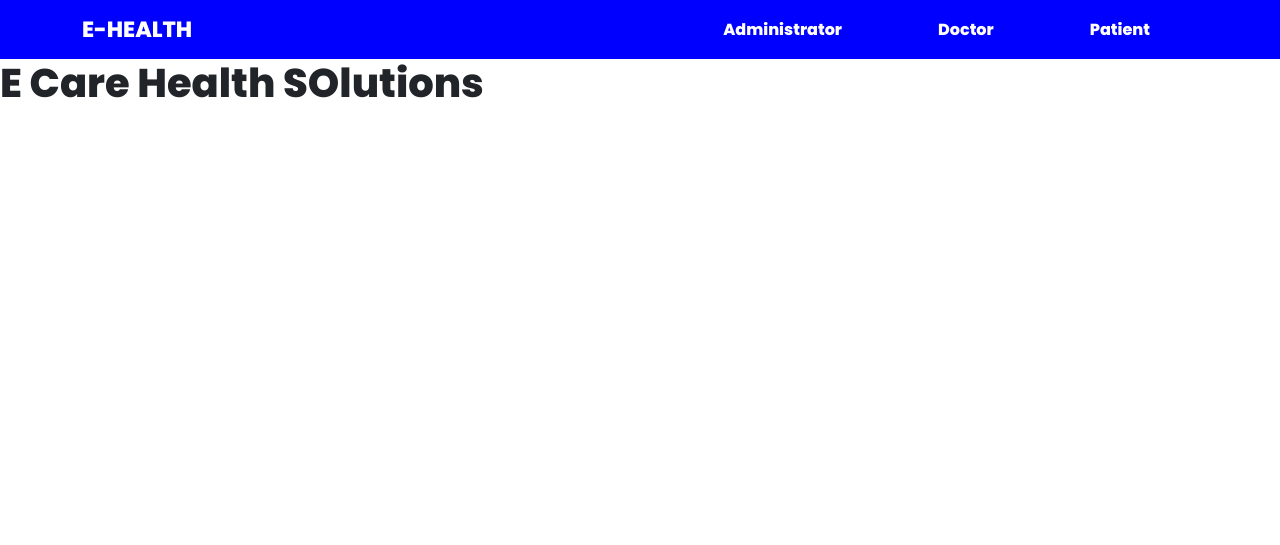
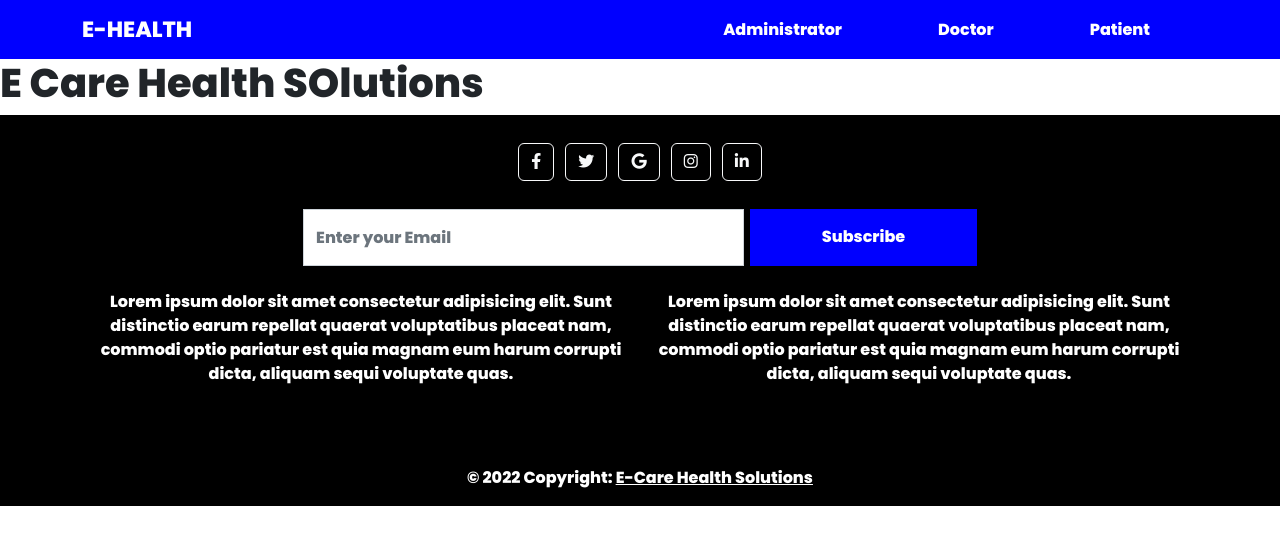
Before and after one commit to FaithKwamboka/E_Health-Solutions, a Django app: page / in a window 1280 px wide. Shown: the top 545 px of the page. Run offline with Django 4.2, Linux system fonts and the light colour scheme; some libraries are stand-ins or nearby versions.

Commit message:
ft:add footer

```diff
--- a/hospital/templates/base.html
+++ b/hospital/templates/base.html
@@ -12,6 +12,7 @@
     {% else %}
     <title>E-Care HealthSolutions</title>
     {% endif %}
+    <link rel="icon" href="/static/images/favicon.png" type="image/png">
 
     {% block styles %}
     {% bootstrap_css %}
--- a/hospital/templates/footer.html
+++ b/hospital/templates/footer.html
@@ -0,0 +1,81 @@
+<!-- Footer -->
+<footer class="text-center text-white">
+    <!-- Grid container -->
+    <div class="container p-4">
+        <!-- Section: Social media -->
+        <section class="mb-4">
+            <!-- Facebook -->
+            <a class="btn btn-outline-light btn-floating m-1" href="#!" role="button"><i
+                    class="fab fa-facebook-f"></i></a>
+            <!-- Twitter -->
+            <a class="btn btn-outline-light btn-floating m-1" href="#!" role="button"><i class="fab fa-twitter"></i></a>
+            <!-- Google -->
+            <a class="btn btn-outline-light btn-floating m-1" href="#!" role="button"><i class="fab fa-google"></i></a>
+            <!-- Instagram -->
+            <a class="btn btn-outline-light btn-floating m-1" href="#!" role="button"><i
+                    class="fab fa-instagram"></i></a>
+            <!-- Linkedin -->
+            <a class="btn btn-outline-light btn-floating m-1" href="#!" role="button"><i
+                    class="fab fa-linkedin-in"></i></a>
+        </section>
+        <!-- Section: Social media -->
+
+        <!-- Section: Form -->
+        <section class="">
+            <form action="">
+                <!--Grid row-->
+                <div class="row d-flex justify-content-center">
+                    <!--Grid column-->
+                    <div class="col-md-5 col-12">
+                        <!-- Email input -->
+                        <div class="form-outline form-white mb-4">
+                            <input type="email" id="form5Example2" class="form-control"
+                                placeholder="Enter your Email" style="height:1.5cm; border-radius:0px;"/>
+                        </div>
+                    </div>
+                    <!--Grid column-->
+
+                    <!--Grid column-->
+                    <div class="col-auto">
+                        <!-- Submit button -->
+                        <button type="submit" class="btn mb-4" style="background-color:rgba(0,0,255,1); color:white;height:1.5cm;width:6cm;margin-left:-18px; border-radius:0px;">
+                            Subscribe
+                        </button>
+                    </div>
+                    <!--Grid column-->
+                </div>
+                <!--Grid row-->
+            </form>
+        </section>
+        <!-- Section: Form -->
+
+        <!-- Section: Text -->
+        <section class="mb-4">
+            <div class="row">
+                <div class="col-lg-6 col-md-6 mb-4 mb-md-0">
+                    <p>
+                        Lorem ipsum dolor sit amet consectetur adipisicing elit. Sunt distinctio earum
+                        repellat quaerat voluptatibus placeat nam, commodi optio pariatur est quia magnam
+                        eum harum corrupti dicta, aliquam sequi voluptate quas.
+                    </p>
+                </div>
+                <div class="col-lg-6 col-md-6 mb-4 mb-md-0">
+                    <p>
+                        Lorem ipsum dolor sit amet consectetur adipisicing elit. Sunt distinctio earum
+                        repellat quaerat voluptatibus placeat nam, commodi optio pariatur est quia magnam
+                        eum harum corrupti dicta, aliquam sequi voluptate quas.
+                    </p>
+                </div>
+            </div>
+        </section>
+        <!-- Section: Text -->
+    </div>
+    <!-- Grid container -->
+
+    <!-- Copyright -->
+    <div class="text-center p-3">
+           © 2022 Copyright:
+           <a class=" text-white" href="/">E-Care Health Solutions</a>
+    </div>
+    <!-- Copyright -->
+</footer>
--- a/static/css/style.css
+++ b/static/css/style.css
@@ -22,3 +22,6 @@ body {
     display:flex;
     justify-content: end;
 }
+footer{
+  background-color: black;
+}
```
Also changed, not shown: static/images/favicon.png (added).
